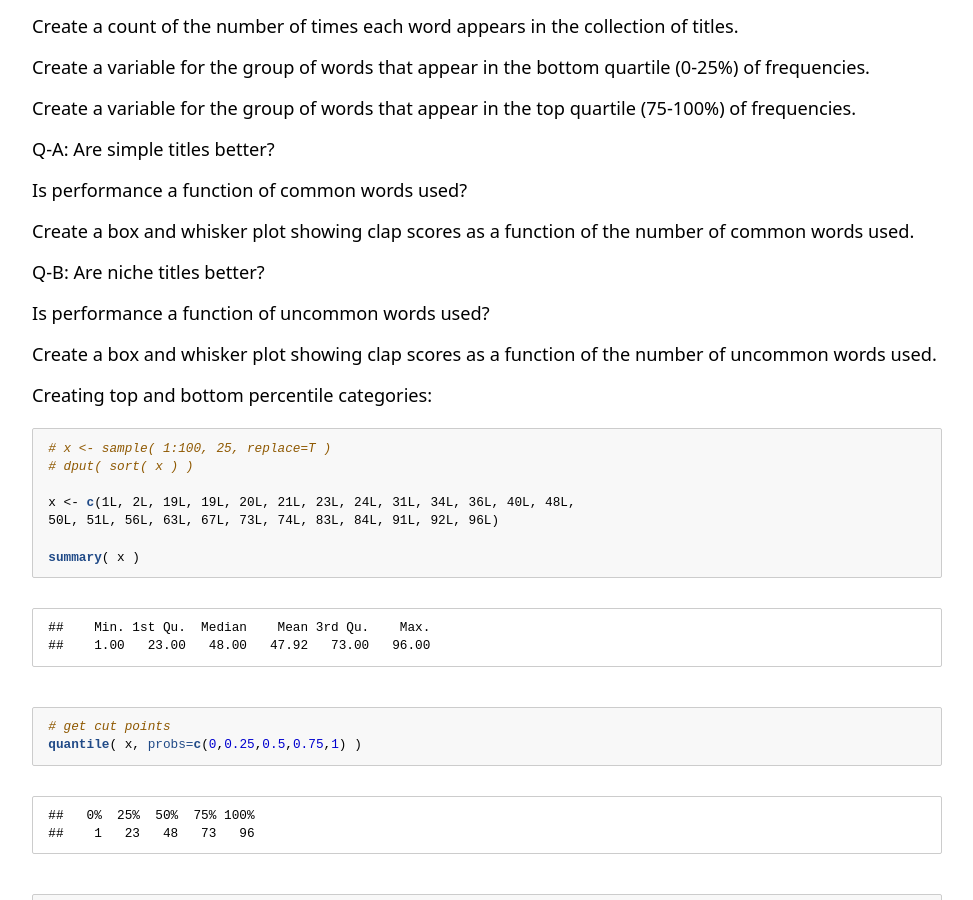
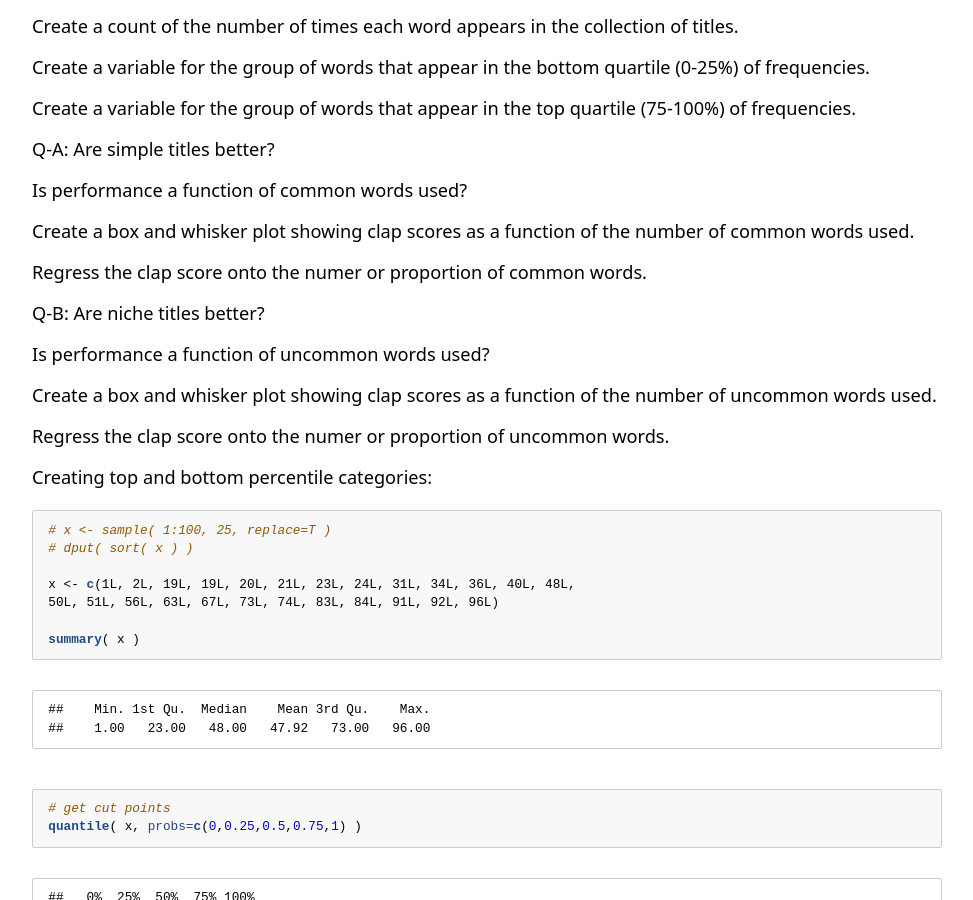
Before and after one commit to DS4PS/cpp-527-fall-2020, a Jekyll site: the page labs/lab-03-instructions.html, which Jekyll copies as it is, in a window 1280 px wide and 900 px high, scrolled down 8918 px. Shown: the whole window, without its empty margins (239-1212 px from the left). Built offline with Jekyll 4.4.1, drawn with Linux system fonts in a browser that asks for light colours; some web fonts are replaced; an icon font too large for the unit is left out.

Commit message:
update lab instructions

```diff
--- a/labs/lab-03-instructions.html
+++ b/labs/lab-03-instructions.html
@@ -575,9 +575,11 @@ summary {
 <p><strong>Q-A: Are simple titles better?</strong></p>
 <p>Is performance a function of common words used?</p>
 <p>Create a box and whisker plot showing clap scores as a function of the number of common words used.</p>
+<p>Regress the clap score onto the numer or proportion of common words.</p>
 <p><strong>Q-B: Are niche titles better?</strong></p>
 <p>Is performance a function of uncommon words used?</p>
 <p>Create a box and whisker plot showing clap scores as a function of the number of uncommon words used.</p>
+<p>Regress the clap score onto the numer or proportion of uncommon words.</p>
 <p><strong>Creating top and bottom percentile categories:</strong></p>
 <div class="sourceCode" id="cb23"><pre class="sourceCode r"><code class="sourceCode r"><span id="cb23-1"><a href="#cb23-1"></a><span class="co"># x &lt;- sample( 1:100, 25, replace=T )</span></span>
 <span id="cb23-2"><a href="#cb23-2"></a><span class="co"># dput( sort( x ) )</span></span>
--- a/labs/lab-03-instructions.rmd
+++ b/labs/lab-03-instructions.rmd
@@ -303,11 +303,15 @@ Is performance a function of common words used?
 
 Create a box and whisker plot showing clap scores as a function of the number of common words used.
 
+Regress the clap score onto the numer or proportion of common words.
+
 **Q-B: Are niche titles better?**
 
 Is performance a function of uncommon words used?
 
 Create a box and whisker plot showing clap scores as a function of the number of uncommon words used.
+
+Regress the clap score onto the numer or proportion of uncommon words.
 
 **Creating top and bottom percentile categories:**
 
```
Also changed, not shown: labs/lab-03-instructions_files/figure-html/unnamed-chunk-18-1.png.
